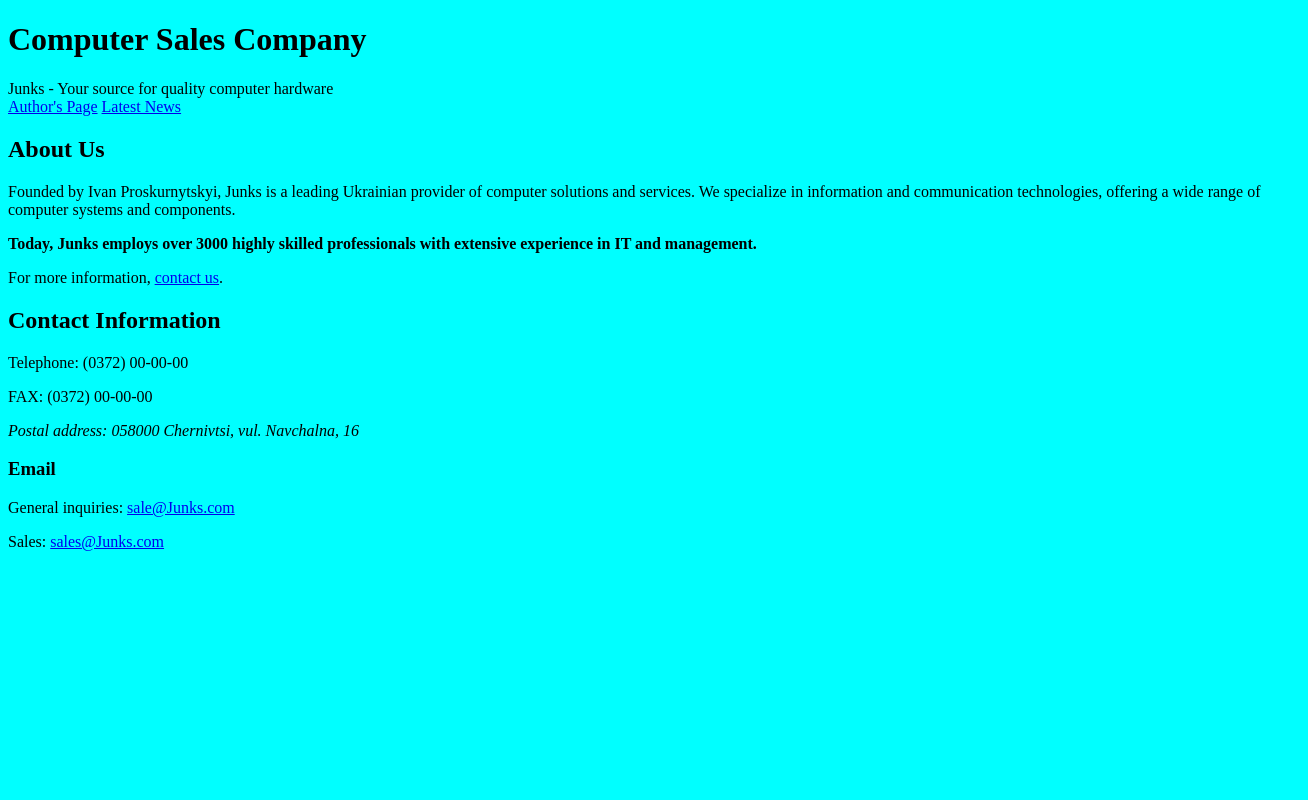
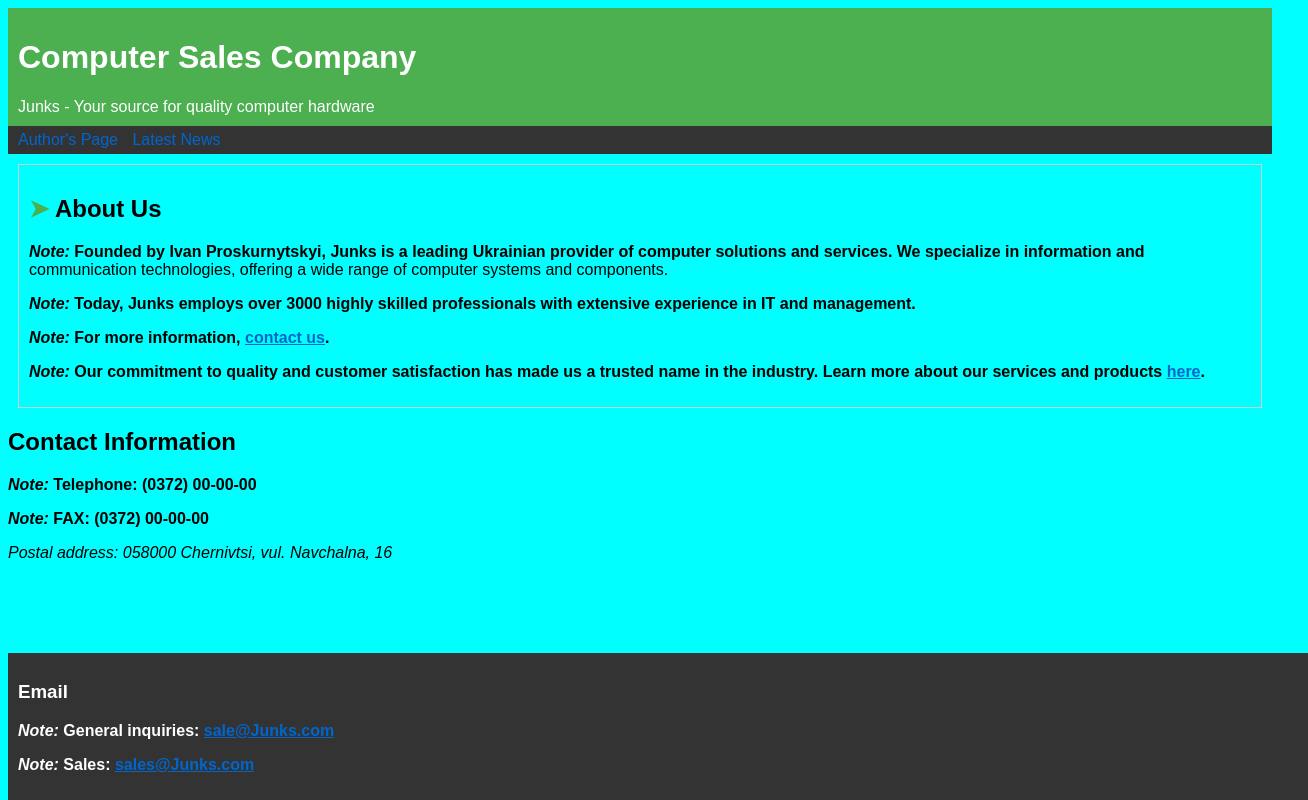
Before and after one commit to VLazorykOOP/weblab1-IProskurnytskyi, a plain HTML site: page company_info.html in a window 1280 px wide. Shown: the whole page, 1308 px wide, since content can reach past the window. Drawn offline with Linux system fonts and the light colour scheme.

Commit message:
Implemented pages with styles

```diff
--- a/company_info.html
+++ b/company_info.html
@@ -6,6 +6,7 @@
   <meta name="Description" content="Computer Sales Company - Company Information">
   <meta name="Keywords" content="computer sales, web development, HTML">
   <title>Computer Sales Company - Information</title>
+  <link rel="stylesheet" href="css/styles.css">
 </head>
 <body style="background: aqua">
   <header>
@@ -26,6 +27,10 @@
       <p><strong>Today, Junks employs over 3000 highly skilled professionals with extensive experience in IT and management.</strong></p>
       <p>For more information, <a href="#contact">contact us</a>.</p>
     </div>
+    <p>
+      Our commitment to quality and customer satisfaction has made us a trusted name in the industry.
+      Learn more about our services and products <a href="#services">here</a>.
+    </p>
   </section>
   <aside>
     <h2>Contact Information</h2>
--- a/css/mycss.css
+++ /dev/null
@@ -1,4 +0,0 @@
-h1 {
-  margin: 0;
-  size: 12;
-}
--- /dev/null
+++ b/css/styles.css
@@ -0,0 +1,75 @@
+body {
+  font-family: Arial, sans-serif;
+}
+
+header {
+  background-color: #4CAF50;
+  color: #fff;
+  padding: 10px;
+}
+
+nav {
+  background-color: #333;
+  color: #fff;
+  padding: 5px;
+}
+
+nav a {
+  color: #fff;
+  text-decoration: none;
+  padding: 5px;
+}
+
+section {
+  margin: 10px;
+  padding: 10px;
+  border: 1px solid #ccc;
+}
+
+article {
+  margin-bottom: 20px;
+  font-weight: bold;
+}
+
+footer {
+  background-color: #333;
+  color: #fff;
+  padding: 10px;
+  position: absolute;
+  bottom: 0;
+  width: 100%;
+}
+
+a:link, a:visited {
+  color: #0066cc;
+}
+
+a:hover, a:active {
+  color: #ff9900;
+}
+
+section h2::before {
+  content: "➤ ";
+  color: #4CAF50;
+}
+
+article:first-child {
+  background-color: #f2f2f2;
+}
+
+article:last-child {
+  background-color: #983636;
+}
+
+article:nth-child(odd) {
+  background-color: #f37272;
+}
+
+p::first-line {
+  font-weight: bold;
+}
+
+p::before {
+  content: "Note: ";
+  font-style: italic;
+}
```
Also changed, not shown: index.html (+10 -0 lines), news.html (+6 -0 lines).
